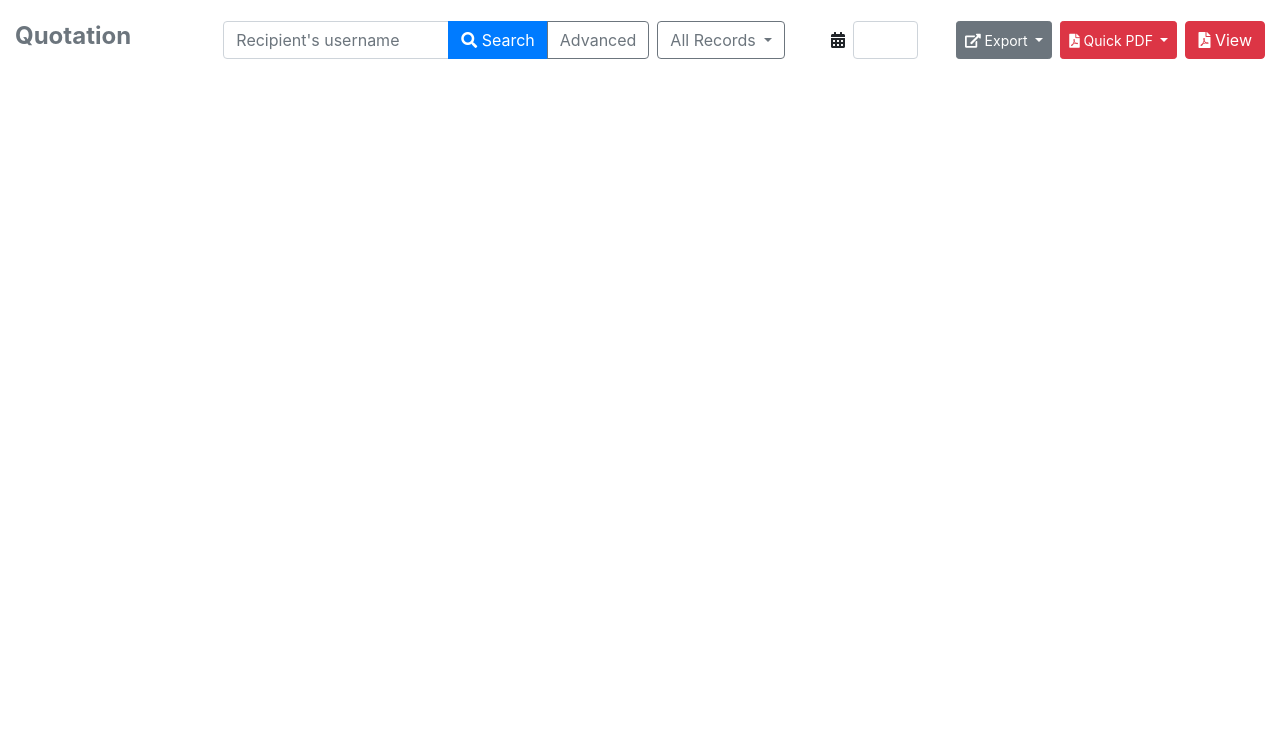
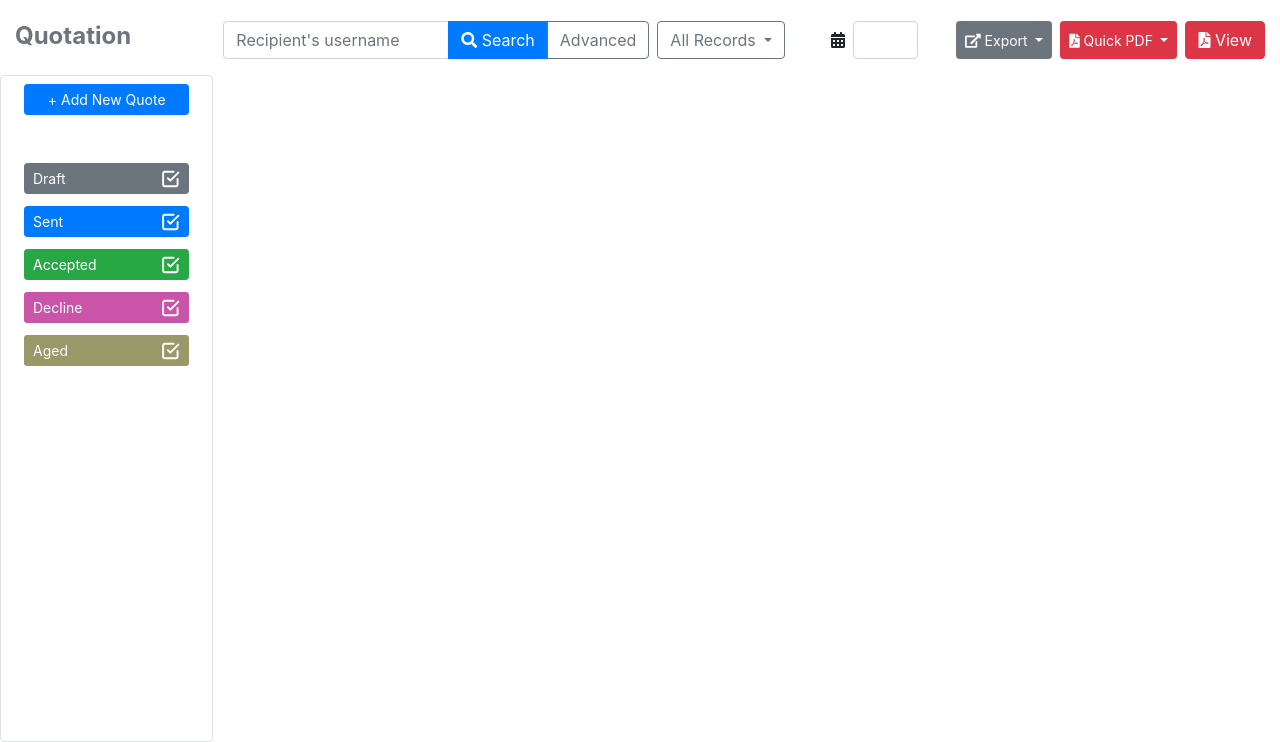
Before and after one commit to AbdulAziz0682/Syne, a plain HTML site: page quotations.html in a window 1280 px wide. Shown: the part 58-800 px from the top of the page. Drawn offline with Linux system fonts and the light colour scheme.

Commit message:
Added sidebar

```diff
--- a/quotations.html
+++ b/quotations.html
@@ -16,6 +16,38 @@
     <script src="bootstrap/dist/js/bootstrap.bundle.min.js"></script>
     <!--Font Awesome Icons-->
     <link rel="stylesheet" href="https://use.fontawesome.com/releases/v5.7.0/css/all.css" integrity="sha384-lZN37f5QGtY3VHgisS14W3ExzMWZxybE1SJSEsQp9S+oqd12jhcu+A56Ebc1zFSJ" crossorigin="anonymous">
+    <style>
+      /* Page specific styles */
+      body {
+        height: 100vh;
+        border: 0;
+        margin: 0;
+        display: flex;
+        flex-direction: column;
+      }
+      .bg-blue {
+        background-color: #1D6598;
+        color: white;
+      }
+      .bg-violet {
+        background: rgba(202, 84, 168, 1);
+        color: white;
+      }
+      .bg-brown {
+        background: rgba(153, 152, 104, 1);
+        color: white;
+      }
+      .side-bar-btn {
+        width: 100%;
+        display: flex;
+        justify-content: space-between;
+        align-items: center;
+      }
+      .side-bar-btn-icon {
+        width: 18px;
+        height: 18px;
+      }
+    </style>
   </head>
   <body>
     <!--Nav bar-->
@@ -186,5 +218,39 @@
       <!--Container Row end-->
     </div>
     <!--Container End-->
+    <!--Page content container-->
+    <div class="container-fluid h-100">
+      <div class="row h-100">
+        <!--Side bar start-->
+        <div class="col-2 border rounded">
+          <div class="d-flex flex-column p-2" style="gap: 0.75rem;">
+            <button class="btn btn-sm btn-primary w-100">+ Add New Quote</button>
+            <br />
+            <button class="btn btn-sm btn-secondary side-bar-btn">
+              <span>Draft</span>
+              <img src="assets/check-square.svg" alt="check" class="side-bar-btn-icon" />
+            </button>
+            <button class="btn btn-sm btn-primary side-bar-btn">
+              <span>Sent</span>
+              <img src="assets/check-square.svg" alt="check" class="side-bar-btn-icon" />
+            </button>
+            <button class="btn btn-sm btn-success side-bar-btn">
+              <span>Accepted</span>
+              <img src="assets/check-square.svg" alt="check" class="side-bar-btn-icon" />
+            </button>
+            <button class="btn btn-sm bg-violet side-bar-btn">
+              <span>Decline</span>
+              <img src="assets/check-square.svg" alt="check" class="side-bar-btn-icon" />
+            </button>
+            <button class="btn btn-sm bg-brown side-bar-btn">
+              <span>Aged</span>
+              <img src="assets/check-square.svg" alt="check" class="side-bar-btn-icon" />
+            </button>
+          </div>
+        </div>
+        <!--Side bar end-->
+      </div>
+    </div>
+    <!--Page content container end-->
   </body>
 </html>
--- a/styles.css
+++ b/styles.css
@@ -17,9 +17,6 @@
   display: flex;
   flex-direction: column;
 }
-.bg-blue {
-  background-color: #1D6598;
-}
 @media screen and (min-width: 0px) { /* For small screens */
   .login-form {
     min-width: 95%;
```
Also changed, not shown: assets/check-square.svg (added).
